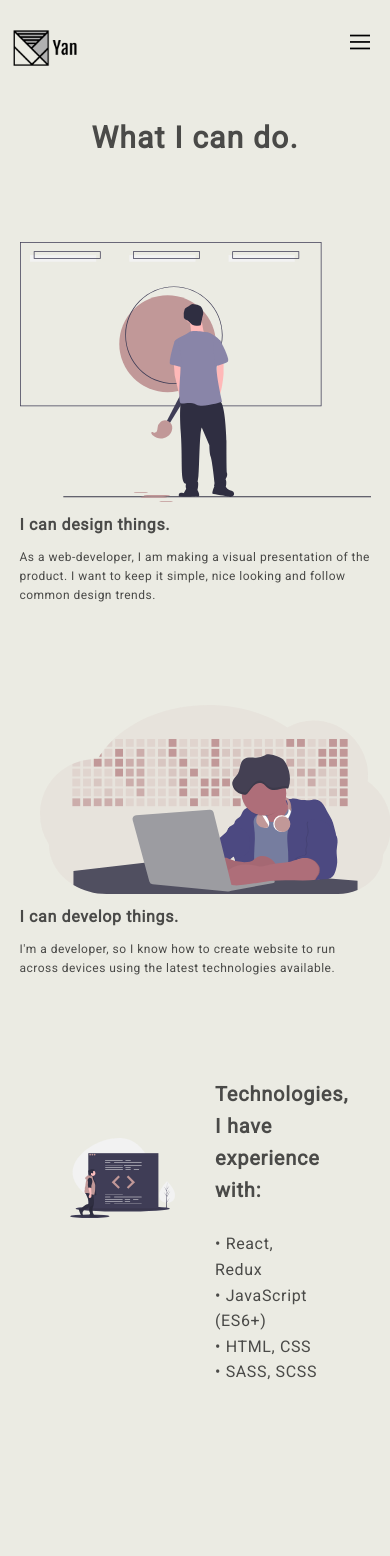
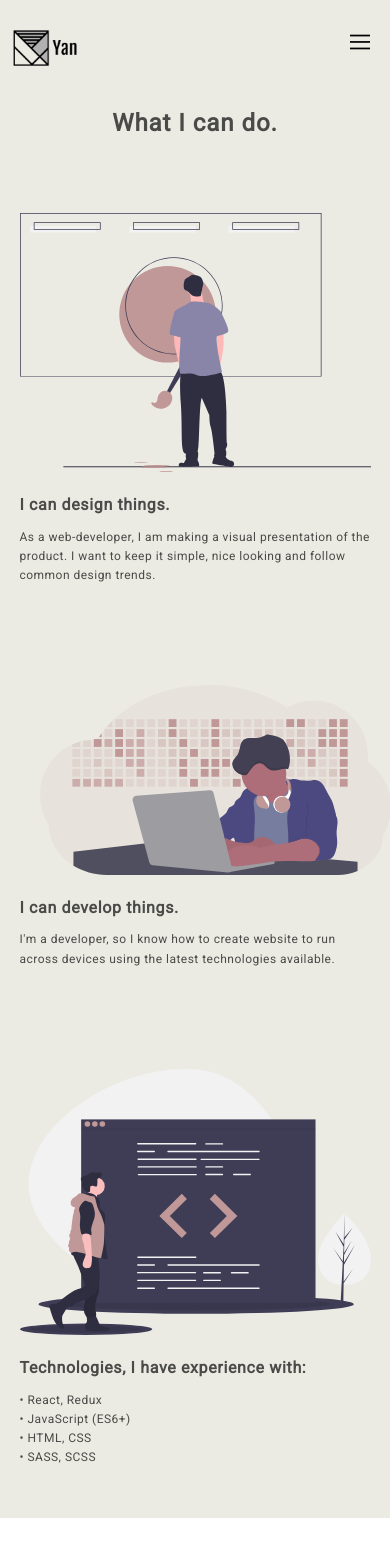
Before and after one commit to ZZZZeta/porfolio-my-site, a React (Create React App) app: page /about in a window 390 px wide. Shown: the top 1556 px of the page. After the commit the page ends 1518 px from the top, so only its background shows below. Built offline with nearby package versions, Linux system fonts and the light colour scheme.

Commit message:
fixes for mobile devices

```diff
--- a/src/components/about/DesignText.js
+++ b/src/components/about/DesignText.js
@@ -21,7 +21,7 @@ const StyledTitle = styled.h3`
 
     @media ${props => props.theme.mediaQueries.medium} {
         font-size: 1.6rem;
-        margin-top: 1rem;
+        margin-top: 2rem;
     }
 `;
 
--- a/src/components/about/DevelopText.js
+++ b/src/components/about/DevelopText.js
@@ -22,7 +22,7 @@ const StyledTitle = styled.h3`
 
     @media ${props => props.theme.mediaQueries.medium} {
         font-size: 1.6rem;
-        margin-top: 1rem;
+        margin-top: 2rem;
     }
 `;
 
--- a/src/components/about/TechnologyContainer.js
+++ b/src/components/about/TechnologyContainer.js
@@ -5,10 +5,13 @@ import TechnologyText from './TechnologyText';
 
 const Wrapper = styled.div`
     width: 100%;
-    height: 20rem;
     display: flex;
     justify-content: center;
     margin: 5rem auto;
+
+    @media ${props => props.theme.mediaQueries.medium} {
+        flex-direction: column;
+    }
 `;
 
 class TechnologyContainer extends Component {
--- a/src/components/about/TechnologyImage.js
+++ b/src/components/about/TechnologyImage.js
@@ -6,11 +6,15 @@ import technologyImage from '../../img/technology.svg';
 const ImageWrapper = styled.div`
     width: 50%;
     max-width: 30%;
-    height: 100%;
     margin-right: 2rem;
     display: flex;
     justify-content: center;
     align-items: center;
+
+    @media ${props => props.theme.mediaQueries.medium} {
+        width: 100%;
+        max-width: 100%;
+    }
 `;
 
 const StyledImage = styled.img`
--- a/src/components/about/TechnologyText.js
+++ b/src/components/about/TechnologyText.js
@@ -6,6 +6,12 @@ const TextWrapper = styled.div`
     max-width: 30%;
     height: 100%;
     margin-left: 2rem;
+
+    @media ${props => props.theme.mediaQueries.medium} {
+        margin-left: 0rem;
+        width: 100%;
+        max-width: 100%;
+    }
 `;
 
 const StyledTitle = styled.h3`
@@ -13,6 +19,11 @@ const StyledTitle = styled.h3`
     font-weight: 600;
     letter-spacing: 0.04em;
     color: #4a4a48;
+
+    @media ${props => props.theme.mediaQueries.medium} {
+        font-size: 1.6rem;
+        margin-top: 2rem;
+    }
 `;
 
 const StyledText = styled.p`
@@ -21,6 +32,11 @@ const StyledText = styled.p`
     letter-spacing: 0.04em;
     color: #4a4a48;
     margin-top: 2.5rem;
+
+    @media ${props => props.theme.mediaQueries.medium} {
+        font-size: 1.2rem;
+        margin-top: 1rem;
+    }
 `;
 
 const TechnologyText = () => {
--- a/src/components/about/Title.js
+++ b/src/components/about/Title.js
@@ -5,6 +5,10 @@ const TitleWrapper = styled.div`
     width: 100%;
     text-align: center;
     margin: 3rem auto;
+
+    @media ${props => props.theme.mediaQueries.medium} {
+        margin: 2rem auto;
+    }
 `;
 
 const StyledTitle = styled.h2`
@@ -12,6 +16,11 @@ const StyledTitle = styled.h2`
     font-weight: 700;
     letter-spacing: 0.04em;
     color: #4a4a48;
+
+    @media ${props => props.theme.mediaQueries.medium} {
+        font-size: 2.4rem;
+        font-weight: 600;
+    }
 `;
 
 const Title = () => {
--- a/src/pages/About.js
+++ b/src/pages/About.js
@@ -4,7 +4,6 @@ import Container from '../components/about/Container';
 
 const AboutWrapper = styled.div`
     width: 100%;
-    height: 200vh;
     display: flex;
     flex-direction: column;
     align-items: center;
```
